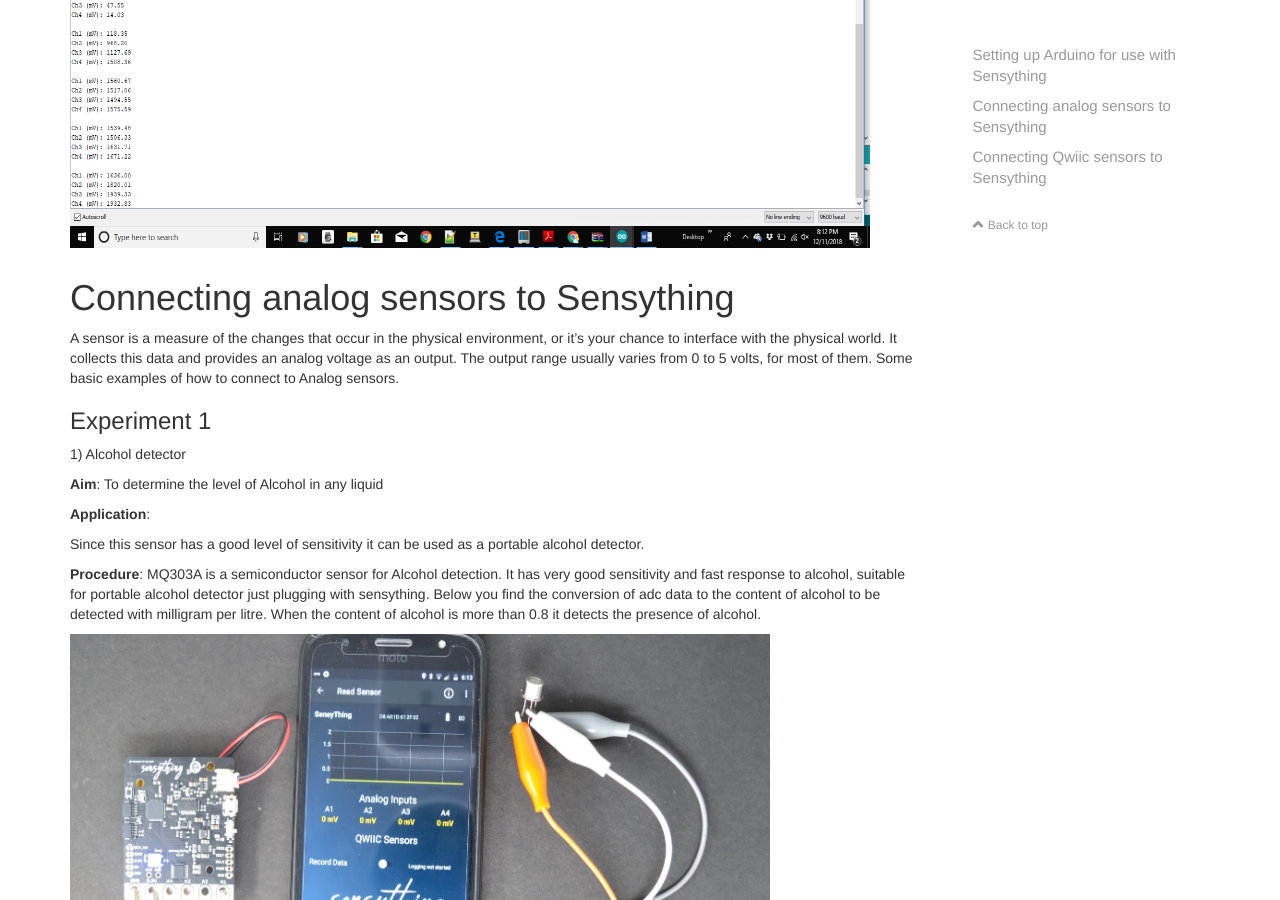
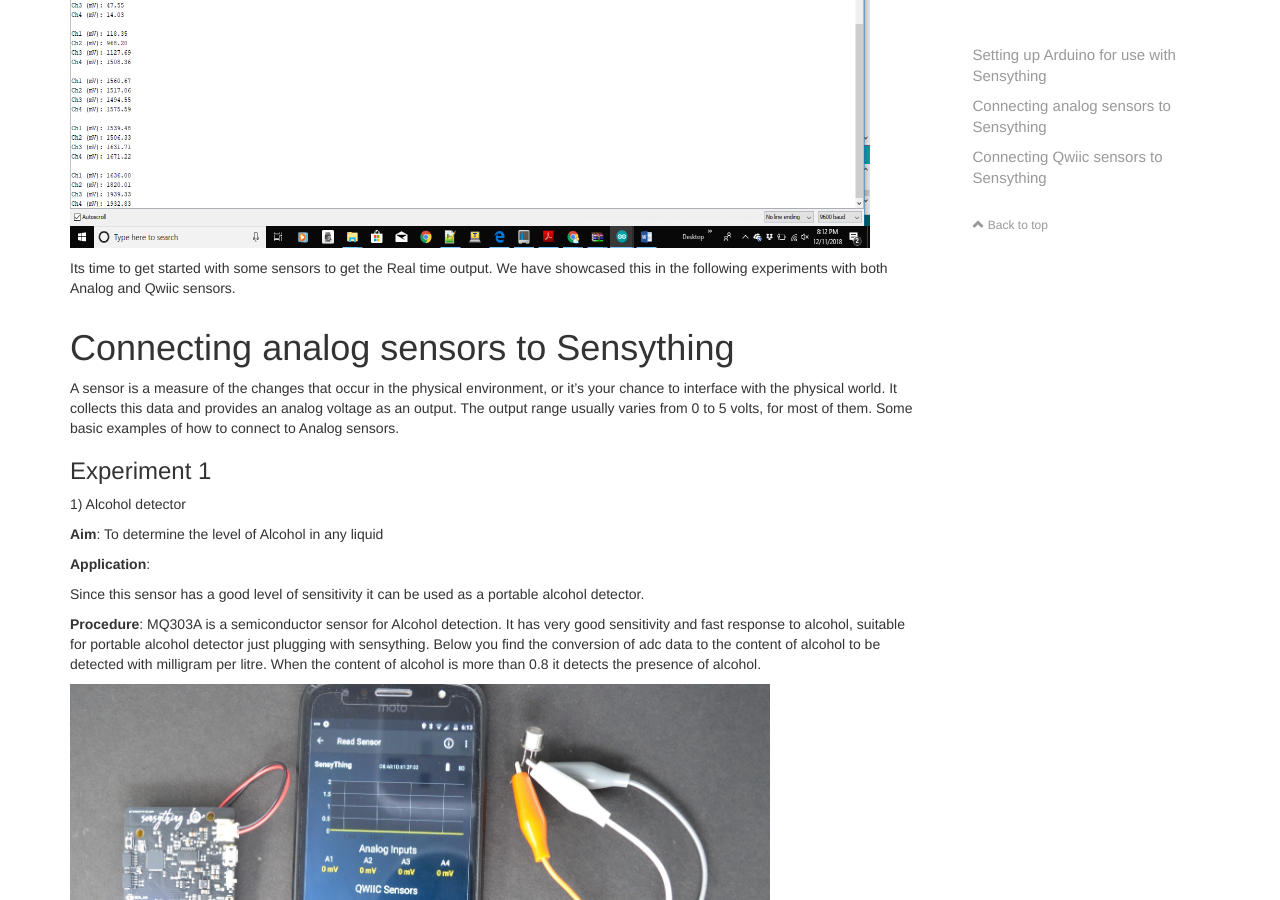
Before and after one commit to Protocentral/protocentral_sensything, a Jekyll site: the page built from docs/sensything-with-arduino.md, in a window 1280 px wide and 900 px high, scrolled down 4748 px. Built offline with Jekyll 4.4.1, drawn with Linux system fonts in a browser that asks for light colours; nearby versions of some CDN libraries; our own code applies the rules of GitHub Pages for plain Markdown files; comment, search, counter and statistics services are not loaded.

Commit message:
Update sensything-with-arduino.md

```diff
--- a/docs/sensything-with-arduino.md
+++ b/docs/sensything-with-arduino.md
@@ -87,6 +87,7 @@ Compile the code and check for compilation without error and upload the code to
 
 <img src="images/sensything_reading.png" width="800" height="500" />
 
+Its time to get started with some sensors to get the Real time output. We have showcased this in the following experiments with both Analog and Qwiic sensors.
 
 # Connecting analog sensors to Sensything
 A sensor is a measure of the changes that occur in the physical environment, or it's your chance to interface with the physical world. It collects this data and provides an analog voltage as an output. The output range usually varies from 0 to 5 volts, for most of them.
```
